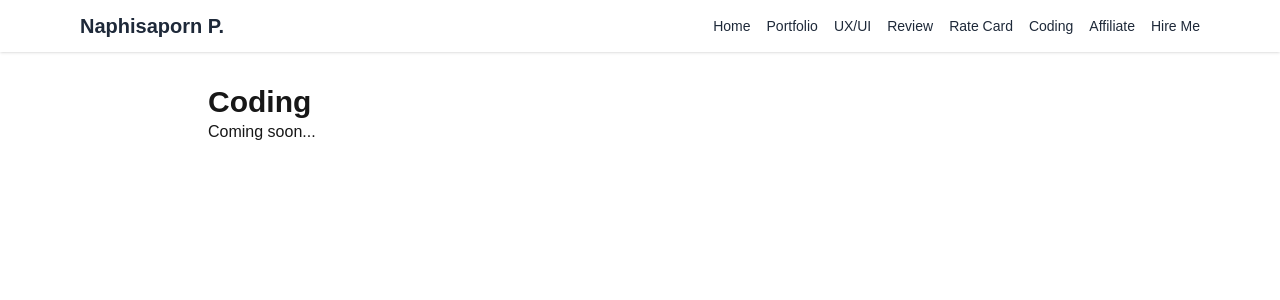
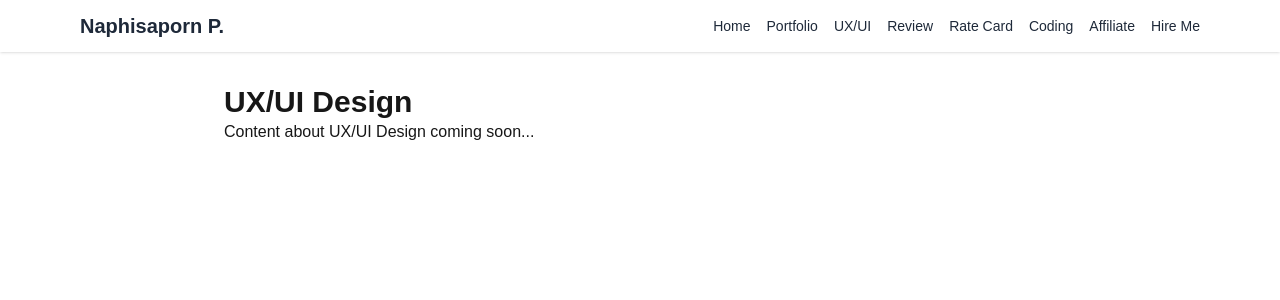
Before and after one commit to naphisaporn/naphisaporn-portfolio, a Next.js app: page /uxui in a window 1280 px wide. Shown: the top 300 px of the page. Built offline with nearby package versions, Linux system fonts and the light colour scheme.

Commit message:
Fix navbar text color to gray-800 for better readability

```diff
--- a/pages/uxui.js
+++ b/pages/uxui.js
@@ -1,8 +1,8 @@
-export default function Uxui() {
-    return (
-      <main className="max-w-4xl mx-auto px-4 py-8">
-        <h1 className="text-3xl font-bold">Coding</h1>
-        <p>Coming soon...</p>
-      </main>
-    );
-  }
+export default function UXUI() {
+  return (
+    <main className="max-w-4xl mx-auto p-8">
+      <h1 className="text-3xl font-bold">UX/UI Design</h1>
+      <p>Content about UX/UI Design coming soon...</p>
+    </main>
+  );
+}
```
